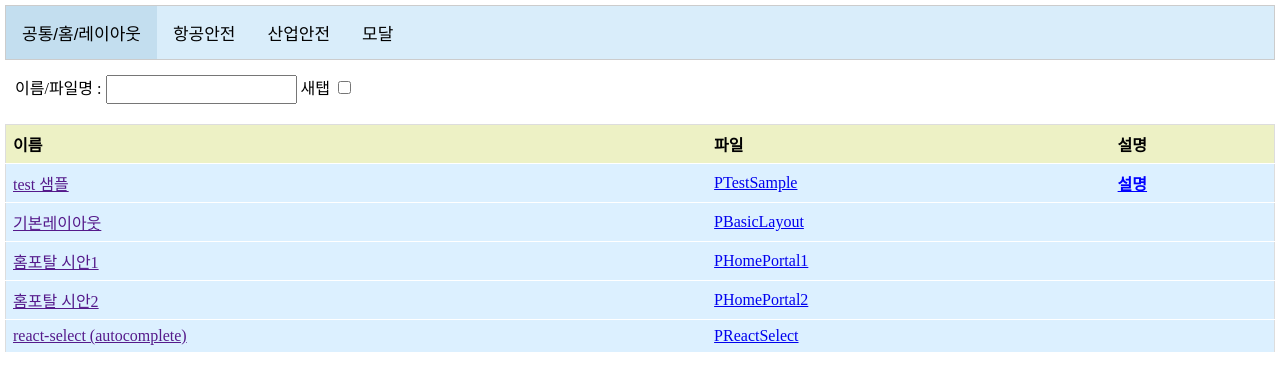
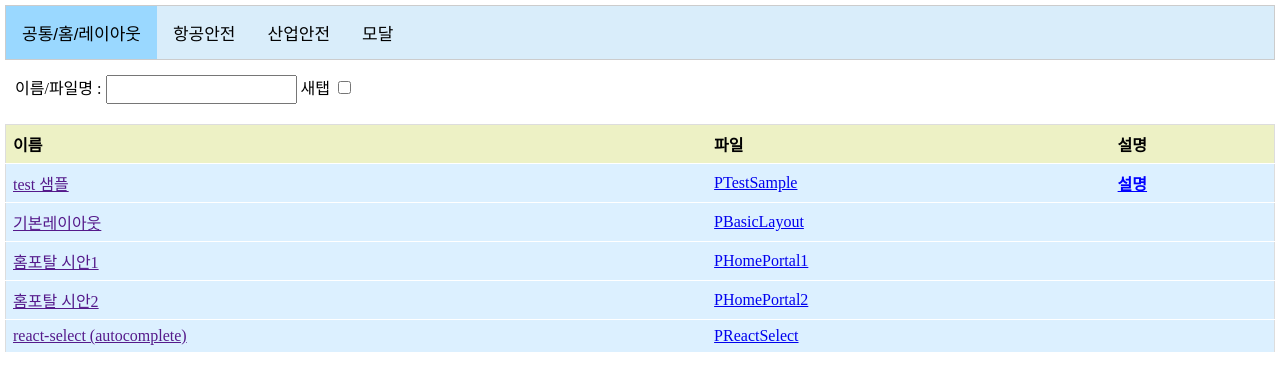
Before and after one commit to yamdeng/koreanair-css, a React (Vite) app: page / in a window 1280 px wide. Shown: the top 390 px of the page. Built offline with nearby package versions, Linux system fonts and the light colour scheme.

Commit message:
tab active class 반영

```diff
--- a/src/resources/css/index.css
+++ b/src/resources/css/index.css
@@ -30,7 +30,7 @@ body {
 }
 
 .publish-app.tab button.active {
-  background-color: #c3deef;
+  background-color: #9ad8ff;
 }
 
 .publish-app.tabcontent {
```
